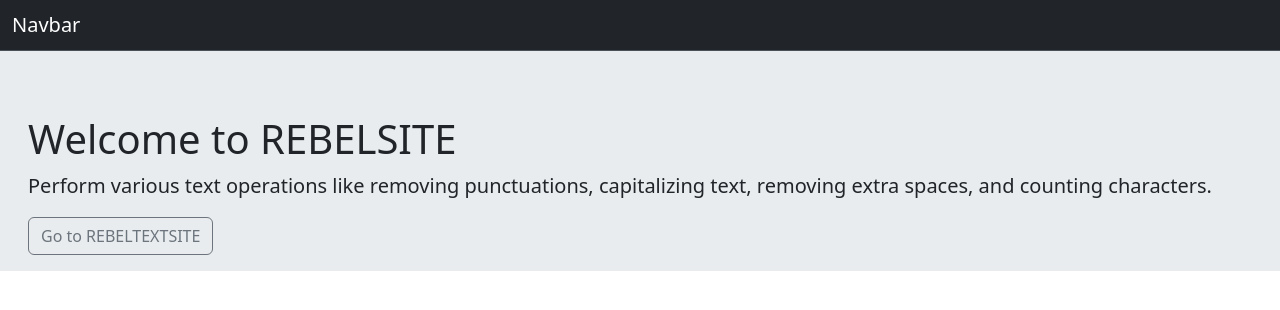
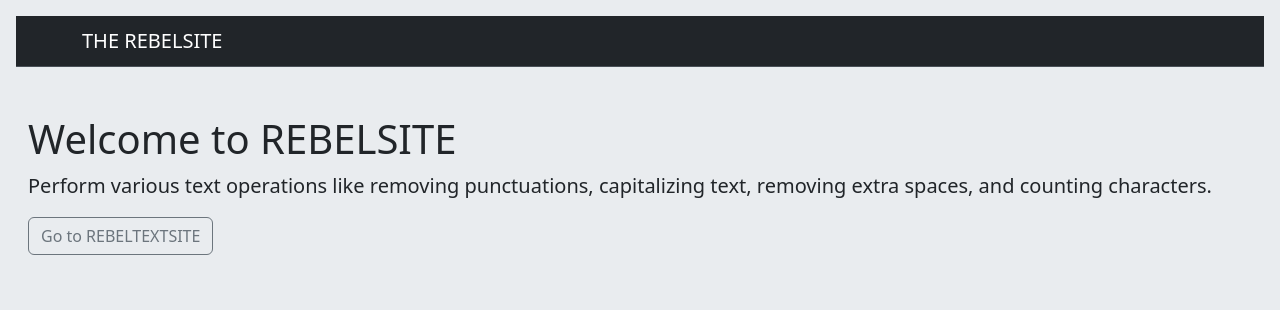
Before and after one commit to Rebelhere/rebeltextsite, a Django app: template Rebeltextsite/REBELTEXTSITE/templates/home.html in a window 1280 px wide. Shown: the top 310 px of the page. Run offline with Django 5.2, Linux system fonts and the light colour scheme; the template is opened without the code that fills it, so the values that code supplies are empty.

Commit message:
html updates

```diff
--- a/Rebeltextsite/REBELTEXTSITE/templates/home.html
+++ b/Rebeltextsite/REBELTEXTSITE/templates/home.html
@@ -11,15 +11,15 @@
       crossorigin="anonymous"
     />
   </head>
-  <body>
+  <body class="p-3 mb-2 bg-body-secondary">
     <!-- As a heading -->
-    <nav class="navbar bg-dark border-bottom border-body" data-bs-theme="dark">
-      <div class="container-fluid">
-        <span class="navbar-brand mb-0 h1">Navbar</span>
+    <nav class="navbar bg-dark border-bottom border-body"  data-bs-theme="dark">
+      <div class="container">
+        <span class="navbar-brand mb-0 h1">THE REBELSITE</span>
       </div>
     </nav>
-    <body>
-        <div class="p-3 mb-2 bg-body-secondary">
+    <div>
+        <div >
       <div class="container-fluid">
         <h1 class="mt-5">Welcome to REBELSITE</h1>
         <p class="lead" class="text-center">
```
Also changed, not shown: Rebeltextsite/REBELTEXTSITE/templates/about.html (+5 -3 lines).
